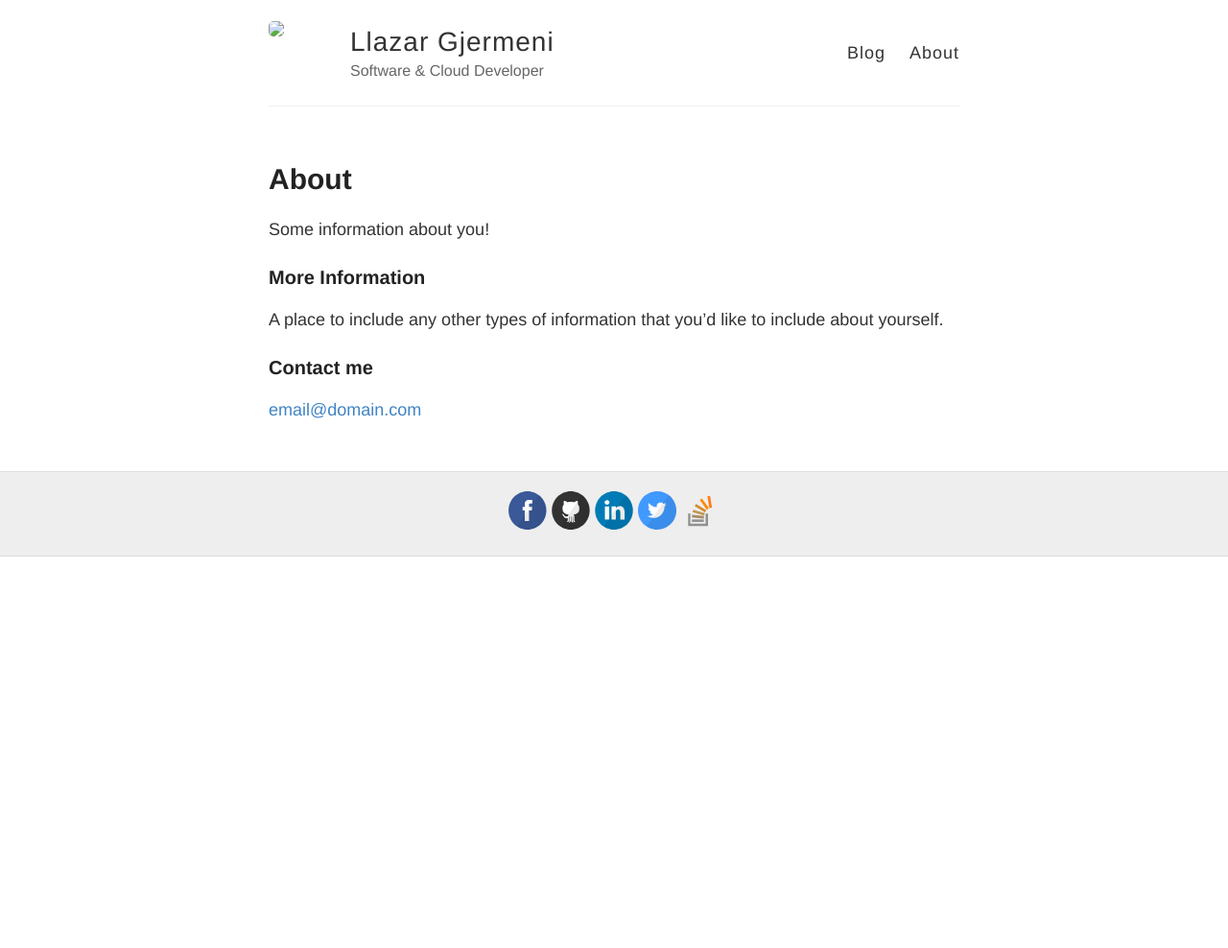
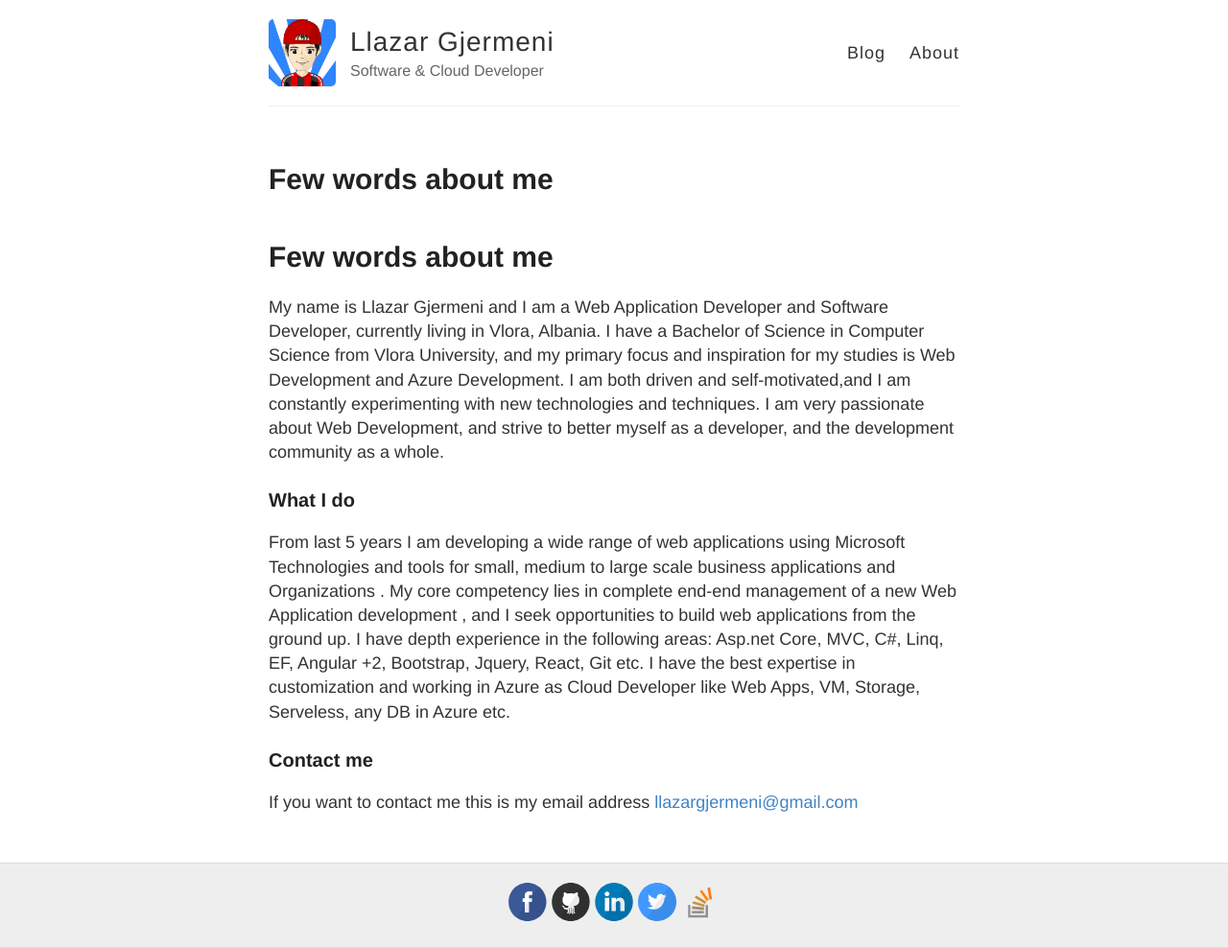
Before and after one commit to llgjermeni/llgjermeni, a Jekyll site: the page built from about.md, in a window 1280 px wide. Shown: the whole page at 96% size. Built offline with Jekyll 4.4.1, drawn with Linux system fonts in a browser that asks for light colours; our own code applies the rules of GitHub Pages for plain Markdown files; before the commit the page ends 900 px from its top, so only the background shows below that.

Commit message:
First post and about me

```diff
--- a/_config.yml
+++ b/_config.yml
@@ -10,7 +10,7 @@ description: Software & Cloud Developer
 
 # URL of your avatar or profile pic (you could use your GitHub profile pic)
 # avatar: https://raw.githubusercontent.com/barryclark/jekyll-now/master/images/jekyll-logo.png
-avatar: images/avatar.png
+avatar: /images/avatar.png
 #
 # Flags below are optional
 #
@@ -34,7 +34,7 @@ footer-links:
 
 # Enter your Disqus shortname (not your username) to enable commenting on posts
 # You can find your shortname on the Settings page of your Disqus account
-disqus: disqus_Comw1g5iuk
+disqus: llgjermeni
 
 # Enter your Google Analytics web tracking code (e.g. UA-2110908-2) to activate tracking
 google_analytics: UA-139233596-1
--- a/_layouts/default.html
+++ b/_layouts/default.html
@@ -12,7 +12,7 @@
     <link rel="stylesheet" type="text/css" href="{{ site.baseurl }}/style.css" />
     <link rel="alternate" type="application/rss+xml" title="{{ site.name }} - {{ site.description }}" href="{{ site.baseurl }}/feed.xml" />
 
-    <!-- Created with Jekyll Now - http://github.com/barryclark/jekyll-now -->
+
   </head>
 
   <body>
--- a/_layouts/page.html
+++ b/_layouts/page.html
@@ -4,8 +4,19 @@ layout: default
 
 <article class="page">
 
+  <!-- <h1>Latest Posts</h1>
+
+<ul>
+  {% for post in site.posts %}
+    <li>
+      <h2><a href="{{ post.url }}">{{ post.title }}</a></h2>
+      <!-- <p>{{ post.excerpt }}</p>
+    </li>
+  {% endfor %}
+</ul> -->
+
   <h1>{{ page.title }}</h1>
-
+  <p>{{ post.excerpt }}</p>
   <div class="entry">
     {{ content }}
   </div>
--- a/about.md
+++ b/about.md
@@ -1,15 +1,20 @@
 ---
 layout: page
-title: About
+title:
 permalink: /about/
 ---
 
-Some information about you!
+# Few words about me
 
-### More Information
+My name is Llazar Gjermeni and I am a  Web Application Developer and Software Developer, currently living in Vlora, Albania. I have a Bachelor of Science in Computer Science from Vlora University, and my primary focus and inspiration for my studies is Web Development and Azure Development. I am both driven and self-motivated,and I am constantly experimenting with new technologies and techniques. I am very passionate about Web Development, and strive to better myself as a developer, and the development community as a whole.
 
-A place to include any other types of information that you'd like to include about yourself.
+### What I do
+
+From last 5 years I am developing a wide range of web applications using Microsoft Technologies and tools for small, medium to large scale business applications and Organizations . My core competency lies in complete end-end management of a new Web Application development , and I seek opportunities to build web applications from the ground up.
+I have depth experience in the following areas: Asp.net Core, MVC, C#, Linq, EF, Angular +2, Bootstrap, Jquery, React, Git etc.
+I have the best expertise in customization and working in Azure as Cloud Developer like Web Apps, VM, Storage, Serveless, any DB in Azure etc.
+
 
 ### Contact me
 
-[email@domain.com](mailto:email@domain.com)
+If you want to contact me this is my email address [llazargjermeni@gmail.com](mailto:llazargjermeni@gmail.com)
```
Also changed, not shown: _includes/navigation.html (added, +61 -0 lines), _posts/2014-3-3-Hello-World.md (deleted, +0 -10 lines), _posts/2019-4-30-Basic-steeps-of-how-to-work-with-Git-GitHub.md (added, +108 -0 lines), _posts/2019-4-30-Test-posts.md (added, +7 -0 lines), images/Git_Github_post/Create Repository.PNG (added), images/Git_Github_post/Git_Clone.PNG (added), images/Git_Github_post/starting_Project.PNG (added).
